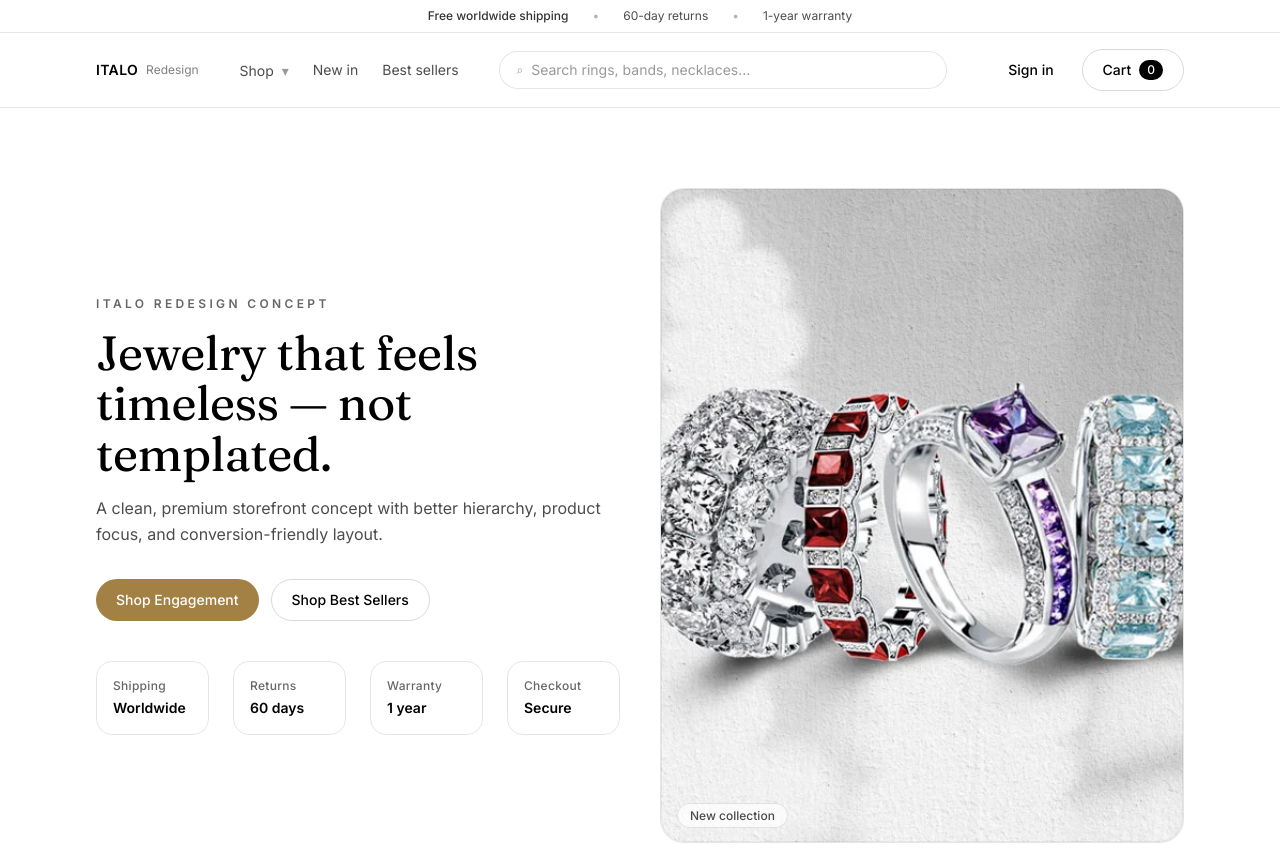
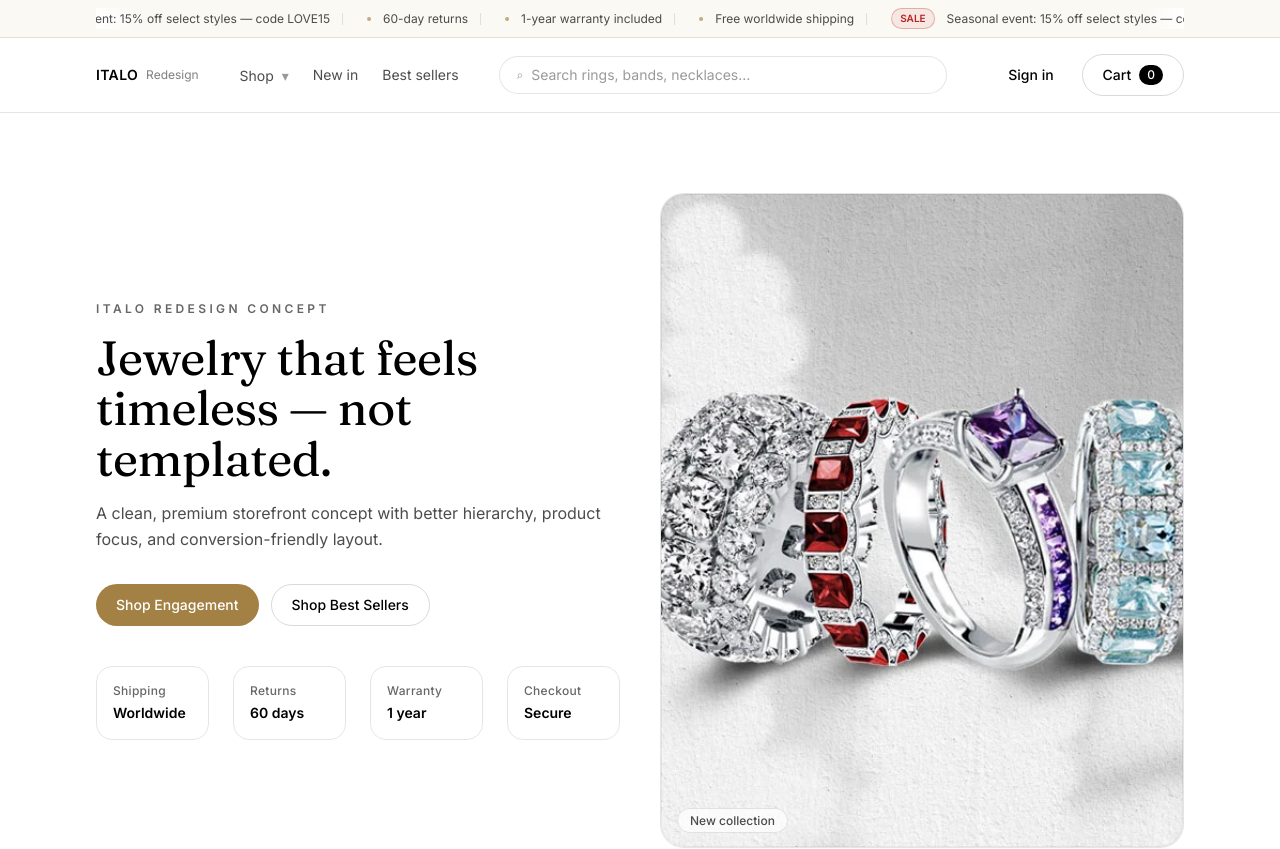
Before and after one commit to Ms-Njuguna/italo-jewelry-redesign, a React (Vite) app: page / in a window 1280 px wide. Shown: the top 849 px of the page. Built offline with nearby package versions, Linux system fonts and the light colour scheme.

Commit message:
feat: replace announcement bar with marquee ribbon conveyor animation

```diff
--- a/src/components/sections/AnnouncementBar.jsx
+++ b/src/components/sections/AnnouncementBar.jsx
@@ -1,15 +1,62 @@
+import { motion } from "framer-motion";
 import Container from "../ui/Container";
+
+const items = [
+  { type: "trust", text: "Free worldwide shipping" },
+  { type: "sale", text: "Seasonal event: 15% off select styles — code LOVE15" },
+  { type: "trust", text: "60-day returns" },
+  { type: "trust", text: "1-year warranty included" },
+];
+
+function RibbonContent() {
+  return (
+    <div className="flex items-center gap-6 pr-6">
+      {items.map((item, idx) => (
+        <div key={`${item.type}-${idx}`} className="flex items-center gap-3">
+          {item.type === "sale" ? (
+            <span className="rounded-full border border-[rgb(var(--sale)/0.3)] bg-[rgb(var(--sale)/0.08)] px-2 py-0.5 text-[10px] font-semibold text-[rgb(var(--sale))]">
+              SALE
+            </span>
+          ) : (
+            <span className="h-1 w-1 rounded-full bg-[rgb(var(--accent-strong)/0.65)]" />
+          )}
+
+          <span className="whitespace-nowrap text-xs text-black/70">
+            {item.text}
+          </span>
+
+          {/* separator */}
+          <span className="h-3 w-px bg-black/10" />
+        </div>
+      ))}
+    </div>
+  );
+}
 
 export default function AnnouncementBar() {
   return (
-    <div className="border-b border-black/10 bg-white">
+    <div className="border-b border-black/10 bg-[rgb(var(--accent)/0.08)]">
       <Container className="py-2">
-        <div className="flex flex-wrap items-center justify-center gap-x-6 gap-y-1 text-xs text-black/70">
-          <span className="font-medium text-black/80">Free worldwide shipping</span>
-          <span className="hidden sm:inline text-black/30">•</span>
-          <span>60-day returns</span>
-          <span className="hidden sm:inline text-black/30">•</span>
-          <span>1-year warranty</span>
+        <div className="relative overflow-hidden">
+          {/* soft edge fade so it feels luxe */}
+          <div className="pointer-events-none absolute inset-y-0 left-0 w-10 bg-linear-to-r from-white to-transparent" />
+          <div className="pointer-events-none absolute inset-y-0 right-0 w-10 bg-linear-to-l from-white to-transparent" />
+
+          <motion.div
+            className="flex w-max"
+            animate={{ x: ["0%", "-50%"] }}
+            transition={{
+              duration: 18, // slower = more premium
+              ease: "linear",
+              repeat: Infinity,
+            }}
+          >
+            {/* duplicate content so it loops seamlessly */}
+            <div className="flex">
+              <RibbonContent />
+              <RibbonContent />
+            </div>
+          </motion.div>
         </div>
       </Container>
     </div>
```
